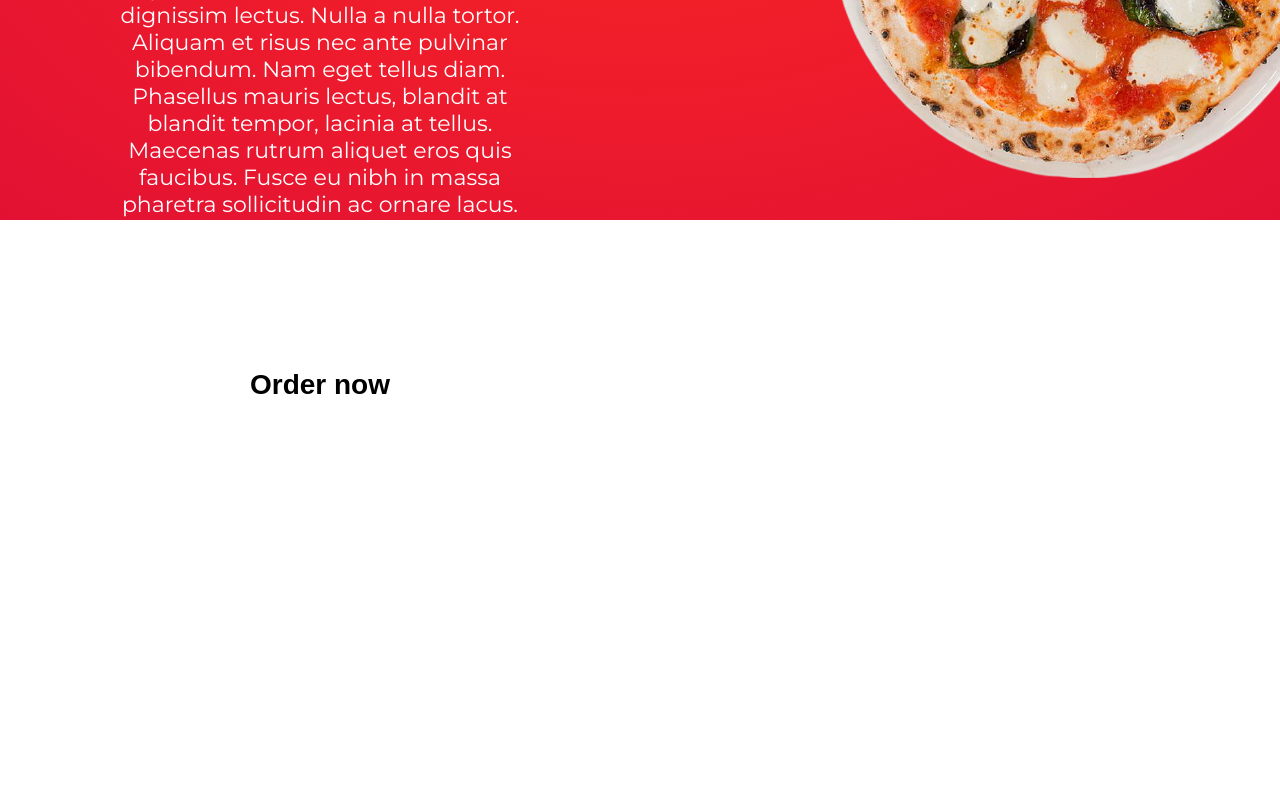
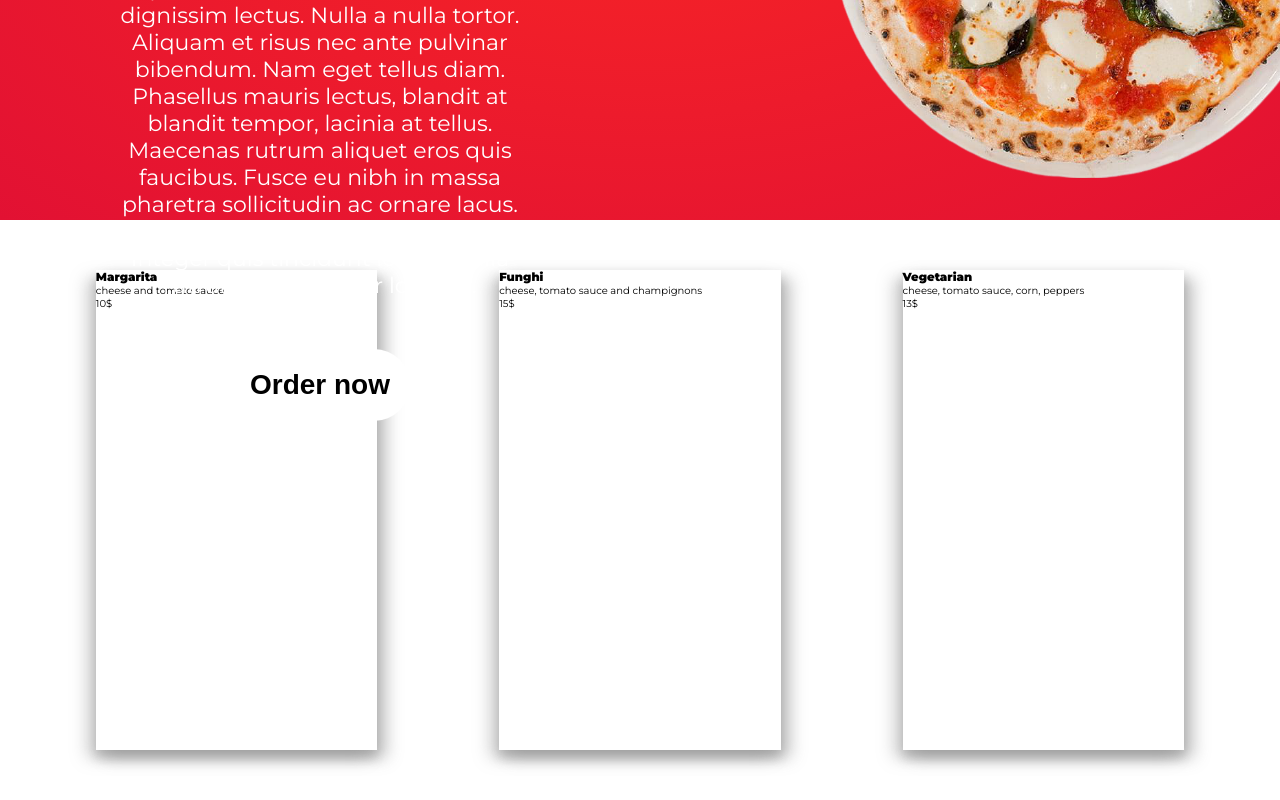
Before and after one commit to maciejwojtkowiak/italianhouse, a React (Create React App) app: page / in a window 1280 px wide. Shown: the part 500-1300 px from the top of the page. Before the commit the page ends 1021 px from the top, so only its background shows below. Built offline with nearby package versions, Linux system fonts and the light colour scheme.

Commit message:
mapped meals

```diff
--- a/src/App.js
+++ b/src/App.js
@@ -1,11 +1,13 @@
 import React from 'react';
 import './App.css';
 import Hero from './components/Hero/Hero';
+import Meals from './components/Meals/Meals';
 
 function App() {
   return (
     <React.Fragment>
         <Hero />
+        <Meals />
     </React.Fragment>
 
   );
--- a/src/components/Hero/Hero.js
+++ b/src/components/Hero/Hero.js
@@ -10,7 +10,7 @@ const Hero = () => {
             <Header />
             <div className={styles.description}>
                 <div className={styles.description__leftside}>
-                <h3 className={styles.description__header}>REAL ITALIAN PIZZAA</h3>
+                <h3 className={styles.description__header}>REAL ITALIAN PIZZA</h3>
                 <p>Lorem ipsum dolor sit amet, consectetur adipiscing elit.
                     Aliquam nisi sapien, laoreet et tellus sed, dictum dignissim
                     lectus. Nulla a nulla tortor. Aliquam et risus nec ante pulvinar
@@ -23,7 +23,7 @@ const Hero = () => {
                 <button className={styles.orderButton}>Order now</button>
             </div>
                 <div className={styles.description__rightside}>
-                    <img className={styles.heroImage} src={pizza} />
+                    <img alt="pizza img" className={styles.heroImage} src={pizza} />
                 </div>
 
             </div>
--- a/src/components/Meals/Meals.js
+++ b/src/components/Meals/Meals.js
@@ -0,0 +1,42 @@
+import Card from "../UI/Card"
+import styles from './Meals.module.css'
+
+const Meals = () => {
+
+    const DUMMY_MEALS = [
+        {
+            name: 'Margarita',
+            ingredients: 'cheese and tomato sauce',
+            price: 10
+        },
+
+        {
+            name: 'Funghi',
+            ingredients: 'cheese, tomato sauce and champignons',
+            price: 15
+        },
+
+        {
+            name: 'Vegetarian',
+            ingredients: 'cheese, tomato sauce, corn, peppers',
+            price: 13
+        }
+    ]
+
+
+    return (
+        <div className={styles.meals}>
+            {DUMMY_MEALS.map(meal =>
+            <Card>
+                <div>
+                    <h3>{meal.name}</h3>
+                    <p>{meal.ingredients}</p>
+                    <p>{meal.price}$</p>
+                </div>
+            </Card>)}
+        </div>
+
+    )
+}
+
+export default Meals
--- a/src/components/Meals/Meals.module.css
+++ b/src/components/Meals/Meals.module.css
@@ -0,0 +1,11 @@
+.meals {
+    display: grid;
+    place-items: center;
+    min-height: 50vh;
+    max-height: 80vh;
+    overflow-y: scroll;
+    grid-template-columns: 1fr 1fr 1fr ;
+    grid-auto-rows: 1fr;
+    gap: 3rem;
+    padding: 5rem;
+}
--- /dev/null
+++ b/src/components/UI/Card.js
@@ -0,0 +1,15 @@
+import React from 'react'
+import styles from './Card.module.css'
+
+
+const Card = (props) => {
+    return (
+        <React.Fragment>
+            <div className={styles.card}>{props.children}</div>
+        </React.Fragment>
+
+    )
+
+}
+
+export default Card
--- /dev/null
+++ b/src/components/UI/Card.module.css
@@ -0,0 +1,7 @@
+.card {
+    background-color: white;
+    height: 60vh;
+    width: 22vw;
+    box-shadow: 0px 8px 10px rgba(128, 128, 128, 0.37),
+        -10px 8px 15px rgba(128, 128, 128, 0.342), 10px 8px 15px rgba(128, 128, 128, 0.445);
+}
```
